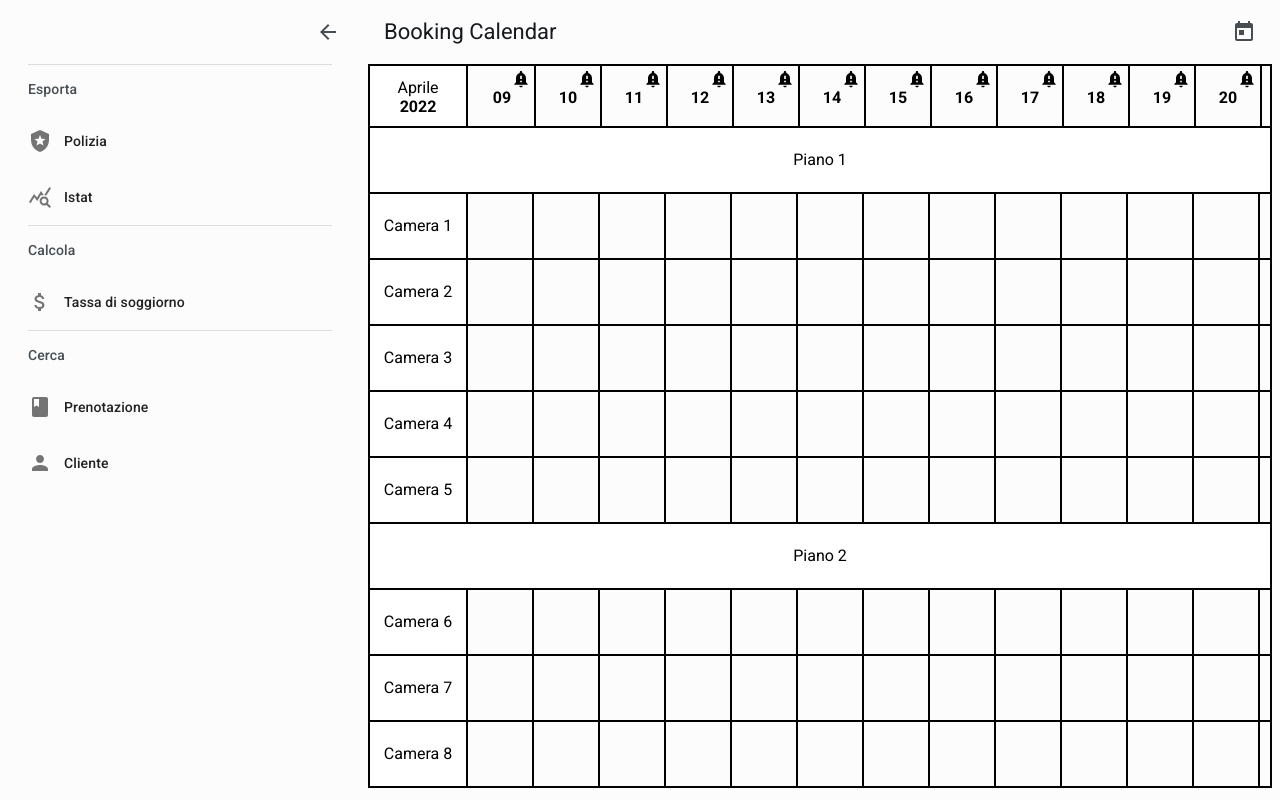
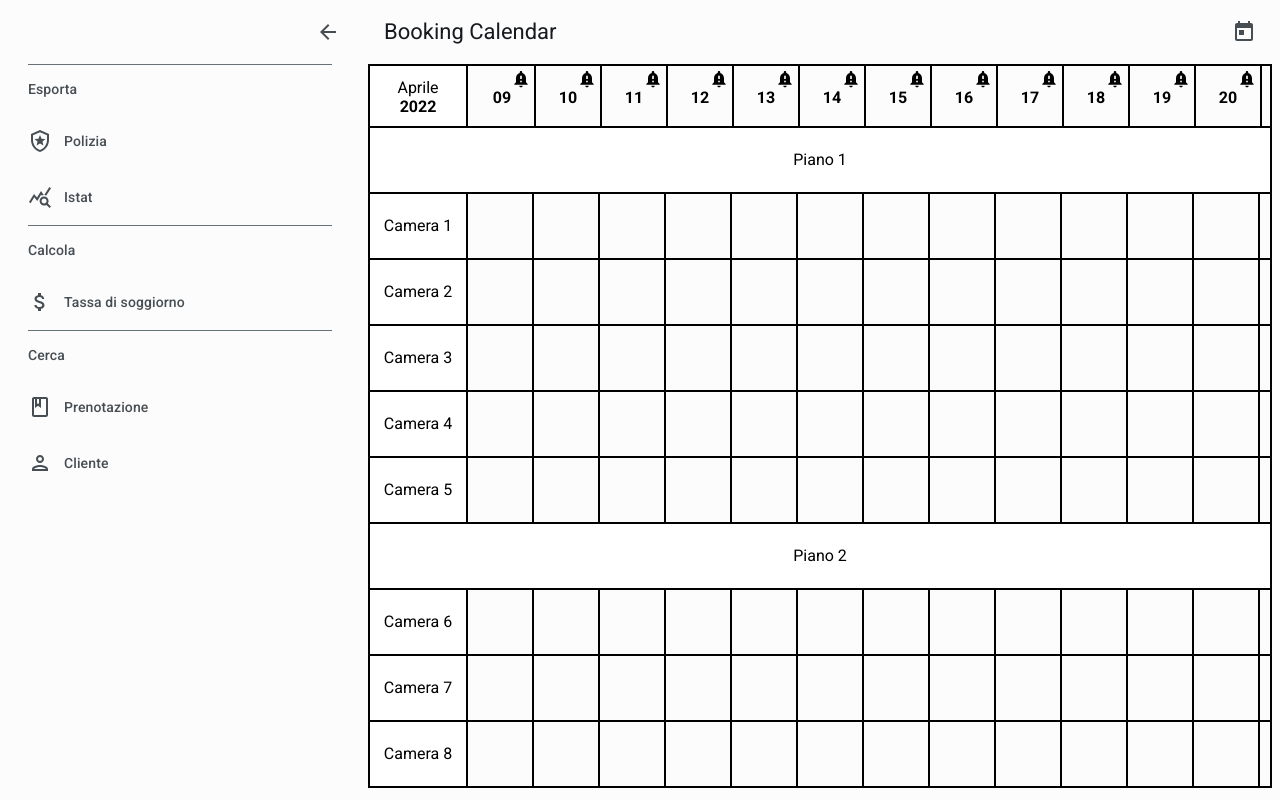
Before and after one commit to dropik/booking-calendar-app, a React app: page / in a window 1280 px wide. Both pictures are taken after a click on the button 36 px from the left and 32 px from the top of the page. Built offline with nearby package versions, Linux system fonts and the light colour scheme.

Commit message:
Adjusted colors of drawer

```diff
--- a/src/components/AppDrawer.css
+++ /dev/null
@@ -1,105 +0,0 @@
-.drawer {
-  position: fixed;
-  width: 100%;
-  height: 100%;
-  top: 0;
-  left: 0;
-  display: flex;
-  background-color: rgb(0 0 0 / 23%);
-  z-index: 1200;
-}
-
-@keyframes show-drawer {
-  from {
-    opacity: 0;
-  }
-  to {
-    opacity: 1;
-  }
-}
-
-@keyframes show-drawer-container {
-  from {
-    left: -1rem;
-  }
-  to {
-    left: 0;
-  }
-}
-
-.drawer .container {
-  position: relative;
-  flex-grow: 1;
-  background-color: #393939;
-  padding-top: 1rem;
-  color: white;
-  max-width: 17rem;
-}
-
-.drawer.show {
-  animation-name: show-drawer;
-  animation-duration: 0.2s;
-  animation-fill-mode: forwards;
-}
-
-.drawer .container.show {
-  animation-name: show-drawer-container;
-  animation-duration: 0.2s;
-  animation-fill-mode: forwards;
-}
-
-.drawer.hide {
-  animation-name: show-drawer;
-  animation-duration: 0.2s;
-  animation-direction: reverse;
-  animation-fill-mode: forwards;
-}
-
-.drawer .container.hide {
-  animation-name: show-drawer-container;
-  animation-duration: 0.2s;
-  animation-direction: reverse;
-  animation-fill-mode: forwards;
-}
-
-.drawer .fallback {
-  flex-grow: 3;
-}
-
-.drawer .title {
-  display: flex;
-  padding-left: 1rem;
-  justify-content: space-between;
-  padding-right: 1rem;
-}
-
-.drawer .button:hover {
-  color: #cacaca;
-}
-
-.drawer .button:active {
-  color: #bdbdbd;
-}
-
-.drawer hr {
-  border: none;
-  height: 1px;
-}
-
-.drawer .group-label {
-  padding-left: 0.5rem;
-  padding-top: 0.5rem;
-  font-size: 0.8rem;
-  padding-bottom: 0.5rem;
-}
-
-.drawer .menu-item {
-  display: flex;
-  padding-left: 1rem;
-  padding-top: 0.5rem;
-  padding-bottom: 0.5rem;
-}
-
-.drawer .icon {
-  flex-basis: 2rem;
-}
--- a/src/components/AppDrawer.tsx
+++ b/src/components/AppDrawer.tsx
@@ -2,39 +2,91 @@ import React from "react";
 import { styled, useTheme } from "@mui/material/styles";
 import ArrowBackIcon from "@mui/icons-material/ArrowBack";
 import AttachMoneyIcon from "@mui/icons-material/AttachMoney";
-import BookIcon from "@mui/icons-material/Book";
-import LocalPoliceIcon from "@mui/icons-material/LocalPolice";
-import PersonIcon from "@mui/icons-material/Person";
+import BookOutlinedIcon from "@mui/icons-material/BookOutlined";
+import LocalPoliceOutlinedIcon from "@mui/icons-material/LocalPoliceOutlined";
+import PersonOutlinedIcon from "@mui/icons-material/PersonOutlined";
 import QueryStatsIcon from "@mui/icons-material/QueryStats";
 import Drawer from "@mui/material/Drawer";
+import Divider, { DividerProps } from "@mui/material/Divider";
+import List, { ListProps } from "@mui/material/List";
+import ListItemButton, { ListItemButtonProps } from "@mui/material/ListItemButton";
+import ListItemIcon, { ListItemIconProps } from "@mui/material/ListItemIcon";
+import ListItemText, { ListItemTextProps } from "@mui/material/ListItemText";
+import ListSubheader, { ListSubheaderProps } from "@mui/material/ListSubheader";
+import Typography from "@mui/material/Typography";
 
 import { useAppDispatch, useAppSelector } from "../redux/hooks";
 import * as DrawerSlice from "../redux/drawerSlice";
 import * as DialogSlice from "../redux/dialogSlice";
 
-import "./AppDrawer.css";
 import M3TextButton from "./m3/M3TextButton";
-import { Divider, DividerProps, List, ListProps, ListItem, ListItemButton, ListItemButtonProps, ListItemIcon, ListItemIconProps, ListItemText, ListItemTextProps, ListSubheader, ListSubheaderProps, Typography } from "@mui/material";
+import StateLayer from "./m3/StateLayer";
 
-const M3List = styled(List)<ListProps>(({ theme }) => ({
+const M3List = styled(List)<ListProps>(() => ({
   paddingBottom: 0
 }));
 
 const M3Divider = styled(Divider)<DividerProps>(({ theme }) => ({
   marginLeft: "1rem",
-  marginRight: "1rem"
+  marginRight: "1rem",
+  backgroundColor: theme.palette.outline.main
 }));
 
-const M3ListItemButton = styled(ListItemButton)<ListItemButtonProps>(({ theme }) => ({
-  paddingTop: 0,
-  paddingBottom: 0,
-  height: "3.5rem",
-  borderRadius: "1.75rem"
-}));
+function M3ListItemButton({ sx, children, ...props }: ListItemButtonProps): JSX.Element {
+  return (
+    <ListItemButton {...props}  sx={{
+      paddingTop: 0,
+      paddingBottom: 0,
+      height: "3.5rem",
+      borderRadius: "1.75rem",
+      backgroundColor: "transparent",
+      "& .state-layer": {
+        backgroundColor: (theme) => theme.palette.onSurface.main,
+        opacity: 0
+      },
+      "&:hover": {
+        backgroundColor: "transparent",
+        "& .state-layer": {
+          opacity: (theme) => theme.opacities.hover
+        }
+      },
+      "&:focus-visible,&.Mui-focusVisible": {
+        background: "transparent",
+        ".state-layer": {
+          opacity: (theme) => theme.opacities.focus
+        }
+      },
+      "&:active .state-layer": {
+        backgroundColor: (theme) => theme.palette.onSecondaryContainer.main,
+        opacity: (theme) => theme.opacities.press
+      },
+      "&.Mui-selected": {
+        backgroundColor: (theme) => theme.palette.secondaryContainer.main,
+        "& .state-layer": {
+          backgroundColor: (theme) => theme.palette.onSecondaryContainer.main
+        },
+        "&:hover": {
+          backgroundColor: (theme) => theme.palette.secondaryContainer.main
+        },
+        "&.Mui-focusVisible": {
+          backgroundColor: (theme) => theme.palette.secondaryContainer.main
+        }
+      },
+      ...sx
+    }}>
+      <StateLayer />
+      {children}
+    </ListItemButton>
+  );
+}
 
 const M3ListItemIcon = styled(ListItemIcon)<ListItemIconProps>(({ theme }) => ({
   minWidth: "auto",
-  marginRight: "0.75rem"
+  marginRight: "0.75rem",
+  color: theme.palette.onSurfaceVariant.main,
+  ".Mui-selected &": {
+    color: theme.palette.onSecondaryContainer.main
+  }
 }));
 
 function M3ListSubheader({ children, sx, ...props }: ListSubheaderProps): JSX.Element {
@@ -50,9 +102,15 @@ function M3ListSubheader({ children, sx, ...props }: ListSubheaderProps): JSX.El
   );
 }
 
-function M3ListItemText({ children, ...props }: ListItemTextProps): JSX.Element {
+function M3ListItemText({ children, sx, ...props }: ListItemTextProps): JSX.Element {
   return (
-    <ListItemText {...props}>
+    <ListItemText {...props} sx={{
+      color: (theme) => theme.palette.onSurfaceVariant.main,
+      ".Mui-selected &": {
+        color: (theme) => theme.palette.onSecondaryContainer.main
+      },
+      ...sx
+    }}>
       <Typography variant="labelLarge">
         {children}
       </Typography>
@@ -110,7 +168,7 @@ export default function AppDrawer(): JSX.Element {
       <M3Divider />
       <M3List subheader={<M3ListSubheader>Esporta</M3ListSubheader>}>
         <M3ListItemButton onClick={() => { showDialog("police"); }}>
-          <M3ListItemIcon><LocalPoliceIcon /></M3ListItemIcon>
+          <M3ListItemIcon><LocalPoliceOutlinedIcon /></M3ListItemIcon>
           <M3ListItemText>Polizia</M3ListItemText>
         </M3ListItemButton>
         <M3ListItemButton onClick={() => { showDialog("istat"); }}>
@@ -128,11 +186,11 @@ export default function AppDrawer(): JSX.Element {
       <M3Divider />
       <M3List subheader={<M3ListSubheader>Cerca</M3ListSubheader>}>
         <M3ListItemButton onClick={() => { showDialog("findBooking"); }}>
-          <M3ListItemIcon><BookIcon /></M3ListItemIcon>
+          <M3ListItemIcon><BookOutlinedIcon /></M3ListItemIcon>
           <M3ListItemText>Prenotazione</M3ListItemText>
         </M3ListItemButton>
         <M3ListItemButton onClick={() => { showDialog("findClient"); }}>
-          <M3ListItemIcon><PersonIcon /></M3ListItemIcon>
+          <M3ListItemIcon><PersonOutlinedIcon /></M3ListItemIcon>
           <M3ListItemText>Cliente</M3ListItemText>
         </M3ListItemButton>
       </M3List>
--- /dev/null
+++ b/src/components/m3/StateLayer.tsx
@@ -0,0 +1,17 @@
+import React from "react";
+import Box, { BoxProps } from "@mui/material/Box";
+
+export default function StateLayer({ sx, ...props }: BoxProps): JSX.Element {
+  return (
+    <Box {...props} className="state-layer" sx={{
+      position: "absolute",
+      pointerEvents: "none",
+      borderRadius: "inherit",
+      top: 0,
+      bottom: 0,
+      left: 0,
+      right: 0,
+      ...sx
+    }} />
+  );
+}
```
